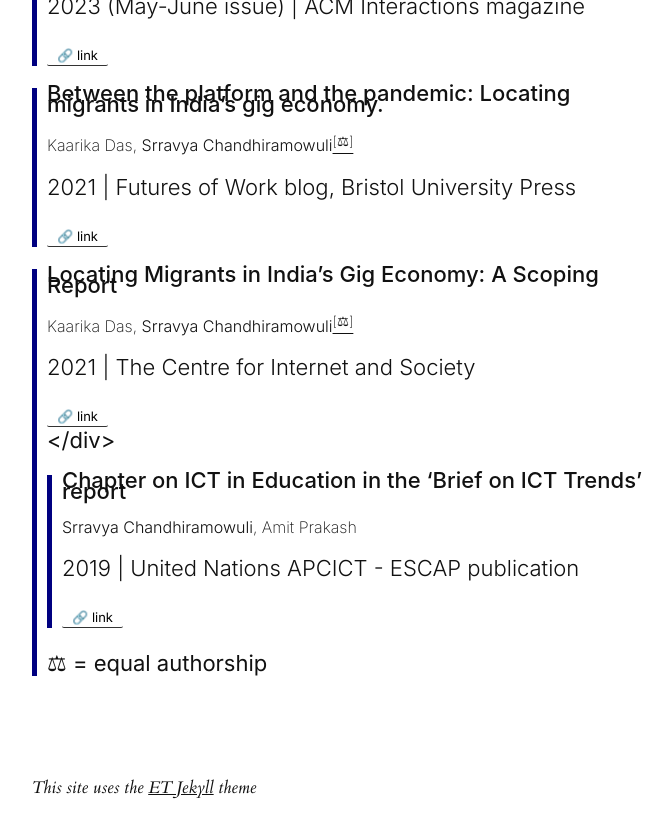
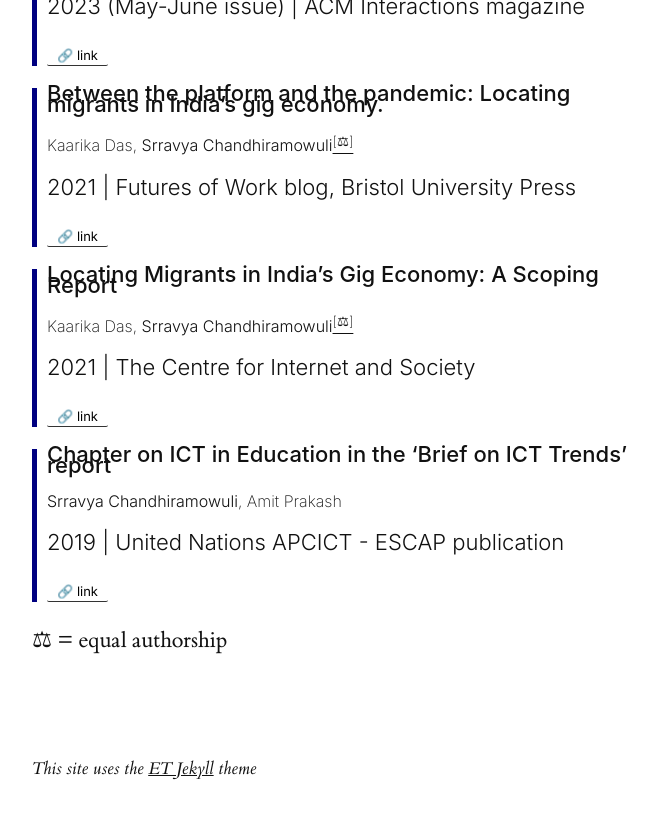
Before and after one commit to srravya/srravya.github.io, a Jekyll site: the page built from publications/index.md, in a window 1280 px wide and 900 px high, scrolled down 2048 px. Shown: the top 838 px of the window, without its empty margins (128-800 px from the left). Built offline with Jekyll 4.4.1, drawn with Linux system fonts in a browser that asks for light colours; some web fonts are replaced.

Commit message:
Fix typo

```diff
--- a/publications/index.md
+++ b/publications/index.md
@@ -102,7 +102,7 @@ Last updated on <time datetime="2024-03-24">24 Mar 2024</time></p>
 <div class="entry-report">
 <p class="what">Locating Migrants in India’s Gig Economy: A Scoping Report</p>
 <p class="who">Kaarika Das, <span class="lookatme">Srravya Chandhiramowuli</span><a href="#equalauthorship"><sup>[⚖]</sup></a></p>
-<p class="where">2021 | The Centre for Internet and Society<br>
+<p class="where">2021 | The Centre for Internet and Society</p>
 <section>
 <a class=linkpill href="https://cis-india.org/raw/locating-migrants-in-indias-gig-economy-a-scoping-report">🔗 link</a>
 </section>
```
